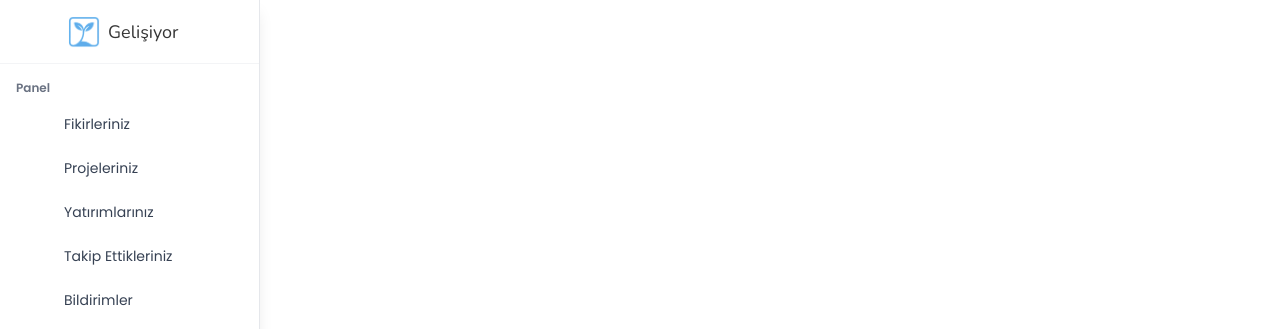
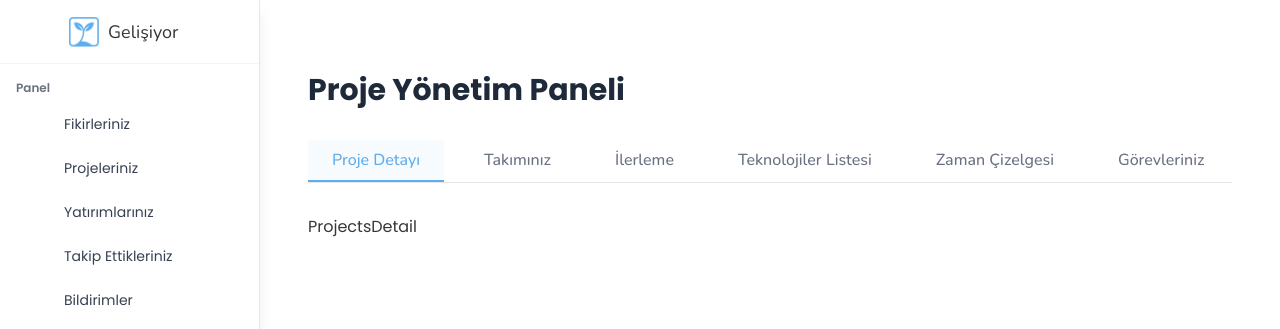
Before and after one commit to poyrazavsever/BTK-FRONTEND, a Next.js app: page /panel/projects/1 in a window 1280 px wide. Before the commit this address had no page. Shown: the top 329 px of the page. Built offline with nearby package versions, Linux system fonts and the light colour scheme; some icons are missing.

Commit message:
feat: created panel project detail page site with tabs

```diff
--- /dev/null
+++ b/components/projects/ProjectProgress.tsx
@@ -0,0 +1,23 @@
+import React from "react";
+
+const ProjectProgress: React.FC = () => (
+    <div className="mb-8">
+        <h2 className="text-xl font-bold mb-4 text-gray-700">İlerleme</h2>
+        <div className="bg-white border border-gray-200 rounded-xl p-6 shadow">
+            <div className="mb-4">
+                <span className="font-semibold text-gray-700">Proje Tamamlanma:</span>
+                <div className="w-full bg-gray-100 rounded-full h-4 mt-2">
+                    <div className="bg-primary h-4 rounded-full" style={{ width: "60%" }}></div>
+                </div>
+                <span className="text-sm text-gray-500 mt-2 block">%60 tamamlandı</span>
+            </div>
+            <ul className="list-disc pl-6 text-gray-700 space-y-1">
+                <li>Backend API tamamlandı</li>
+                <li>Frontend arayüzü geliştiriliyor</li>
+                <li>Testler başlatıldı</li>
+            </ul>
+        </div>
+    </div>
+);
+
+export default ProjectProgress;
--- /dev/null
+++ b/components/projects/ProjectTasks.tsx
@@ -0,0 +1,22 @@
+import React from "react";
+
+const ProjectTasks: React.FC = () => (
+    <div className="mb-8">
+        <h2 className="text-xl font-bold mb-4 text-gray-700">Görevleriniz</h2>
+        <div className="bg-white border border-gray-200 rounded-xl p-6 shadow">
+            <ul className="space-y-2">
+                <li>
+                    <span className="font-semibold text-primary">Backend API'yi test et</span> <span className="text-xs text-gray-500">(devam ediyor)</span>
+                </li>
+                <li>
+                    <span className="font-semibold text-primary">Frontend arayüzünü tamamla</span> <span className="text-xs text-gray-500">(bekliyor)</span>
+                </li>
+                <li>
+                    <span className="font-semibold text-primary">Dokümantasyonu güncelle</span> <span className="text-xs text-gray-500">(tamamlandı)</span>
+                </li>
+            </ul>
+        </div>
+    </div>
+);
+
+export default ProjectTasks;
--- /dev/null
+++ b/components/projects/ProjectTeam.tsx
@@ -0,0 +1,19 @@
+import React from "react";
+
+const ProjectTeam: React.FC = () => (
+    <div className="mb-8">
+        <h2 className="text-xl font-bold mb-4 text-gray-700">Takımınız</h2>
+        <div className="flex gap-6 flex-wrap">
+            {/* Demo takım üyeleri */}
+            {["Bora Özkent", "Ayşe Yılmaz", "Ali Veli"].map((name, i) => (
+                <div key={i} className="flex flex-col items-center gap-2 bg-white border border-gray-200 rounded-xl p-4 shadow w-40">
+                    <img src="/images/defaultAvatar.png" alt={name} className="w-14 h-14 rounded-full object-cover border border-gray-200" />
+                    <span className="font-semibold text-gray-800">{name}</span>
+                    <span className="text-xs text-gray-500">Geliştirici</span>
+                </div>
+            ))}
+        </div>
+    </div>
+);
+
+export default ProjectTeam;
--- /dev/null
+++ b/components/projects/ProjectTechs.tsx
@@ -0,0 +1,16 @@
+import React from "react";
+
+const ProjectTechs: React.FC = () => (
+    <div className="mb-8">
+        <h2 className="text-xl font-bold mb-4 text-gray-700">Teknolojiler Listesi</h2>
+        <div className="bg-white border border-gray-200 rounded-xl p-6 shadow flex flex-wrap gap-4">
+            {["Next.js", "TypeScript", "TailwindCSS", "Node.js", "MongoDB", "Framer Motion"].map((tech, i) => (
+                <span key={i} className="bg-primary/10 text-primary px-4 py-2 rounded-full text-sm font-medium border border-primary/30">
+                    {tech}
+                </span>
+            ))}
+        </div>
+    </div>
+);
+
+export default ProjectTechs;
--- /dev/null
+++ b/components/projects/ProjectTimeline.tsx
@@ -0,0 +1,25 @@
+import React from "react";
+
+const ProjectTimeline: React.FC = () => (
+    <div className="mb-8">
+        <h2 className="text-xl font-bold mb-4 text-gray-700">Zaman Çizelgesi</h2>
+        <div className="bg-white border border-gray-200 rounded-xl p-6 shadow">
+            <ul className="space-y-3">
+                <li>
+                    <span className="font-semibold text-gray-800">01.07.2025:</span> Proje başlangıcı
+                </li>
+                <li>
+                    <span className="font-semibold text-gray-800">10.07.2025:</span> Backend API tamamlandı
+                </li>
+                <li>
+                    <span className="font-semibold text-gray-800">20.07.2025:</span> Frontend arayüzü geliştiriliyor
+                </li>
+                <li>
+                    <span className="font-semibold text-gray-800">28.07.2025:</span> Testler başlatıldı
+                </li>
+            </ul>
+        </div>
+    </div>
+);
+
+export default ProjectTimeline;
--- /dev/null
+++ b/components/projects/ProjectsDetail.tsx
@@ -0,0 +1,9 @@
+import React from 'react'
+
+const ProjectsDetail = () => {
+  return (
+    <div>ProjectsDetail</div>
+  )
+}
+
+export default ProjectsDetail
--- /dev/null
+++ b/pages/panel/projects/[id].tsx
@@ -0,0 +1,49 @@
+import React, { useState } from "react";
+import ProjectTeam from "@/components/projects/ProjectTeam";
+import ProjectProgress from "@/components/projects/ProjectProgress";
+import ProjectTechs from "@/components/projects/ProjectTechs";
+import ProjectTimeline from "@/components/projects/ProjectTimeline";
+import ProjectTasks from "@/components/projects/ProjectTasks";
+import ProjectsDetail from "@/components/projects/ProjectsDetail";
+
+const tabList = [
+  { key: "projectDetail", label: "Proje Detayı" },
+  { key: "team", label: "Takımınız" },
+  { key: "progress", label: "İlerleme" },
+  { key: "techs", label: "Teknolojiler Listesi" },
+  { key: "timeline", label: "Zaman Çizelgesi" },
+  { key: "tasks", label: "Görevleriniz" },
+];
+
+const DetailIncludedProject = () => {
+  const [activeTab, setActiveTab] = useState("projectDetail");
+
+  return (
+    <div className="py-10 px-4">
+      <h1 className="text-3xl font-bold text-gray-800 mb-8">Proje Yönetim Paneli</h1>
+      <div className="flex gap-4 mb-8 border-b border-gray-200">
+        {tabList.map((tab) => (
+          <button
+            key={tab.key}
+            onClick={() => setActiveTab(tab.key)}
+            className={`py-2 px-6 font-medium font-nunito text-base border-b-2 transition-all duration-150 focus:outline-none ${activeTab === tab.key
+              ? "border-primary text-primary bg-primary/5"
+              : "border-transparent text-gray-500 hover:text-primary"
+              }`}
+          >
+            {tab.label}
+          </button>
+        ))}
+      </div>
+
+      {activeTab === "projectDetail" && <ProjectsDetail />}
+      {activeTab === "team" && <ProjectTeam />}
+      {activeTab === "progress" && <ProjectProgress />}
+      {activeTab === "techs" && <ProjectTechs />}
+      {activeTab === "timeline" && <ProjectTimeline />}
+      {activeTab === "tasks" && <ProjectTasks />}
+    </div>
+  );
+};
+
+export default DetailIncludedProject;
```
